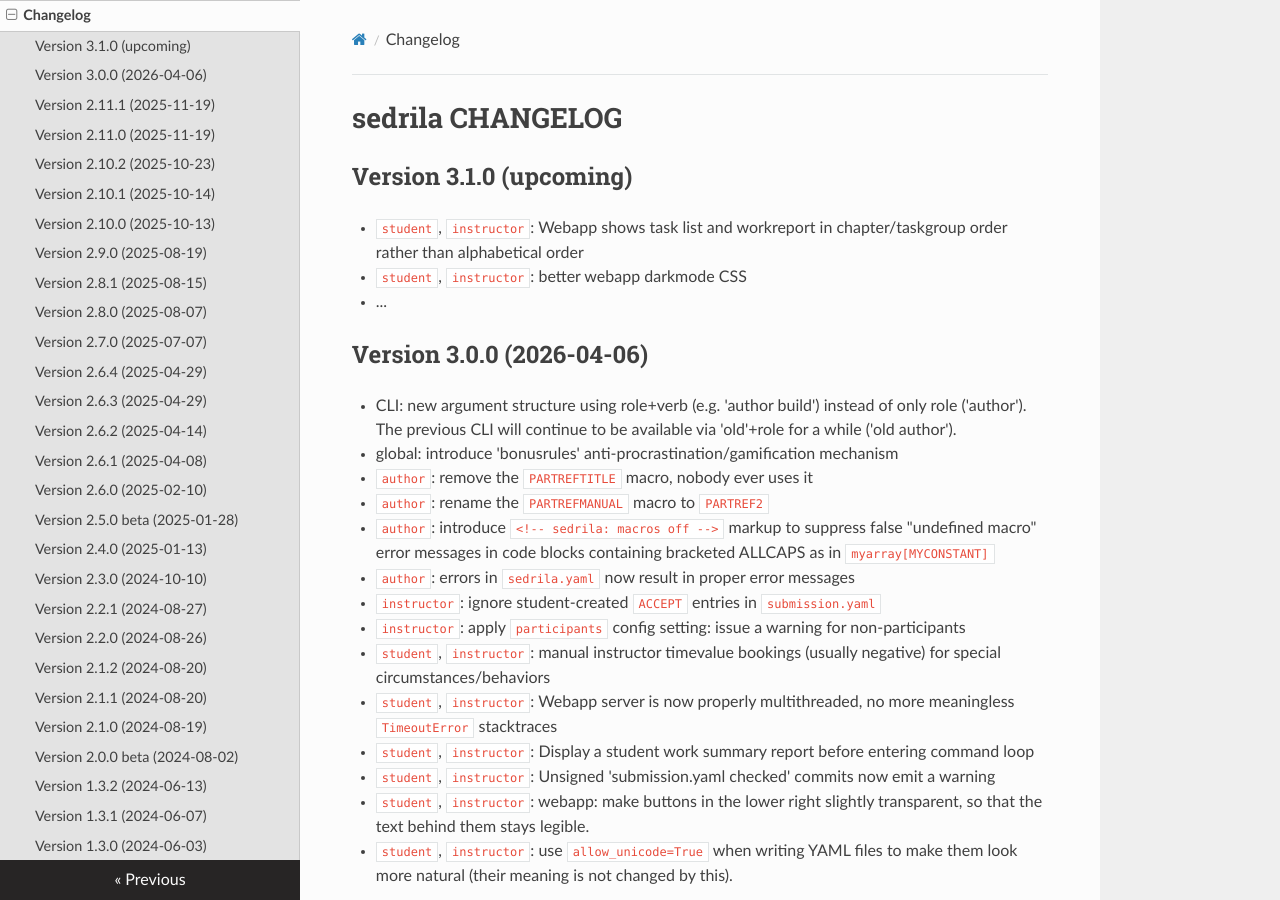
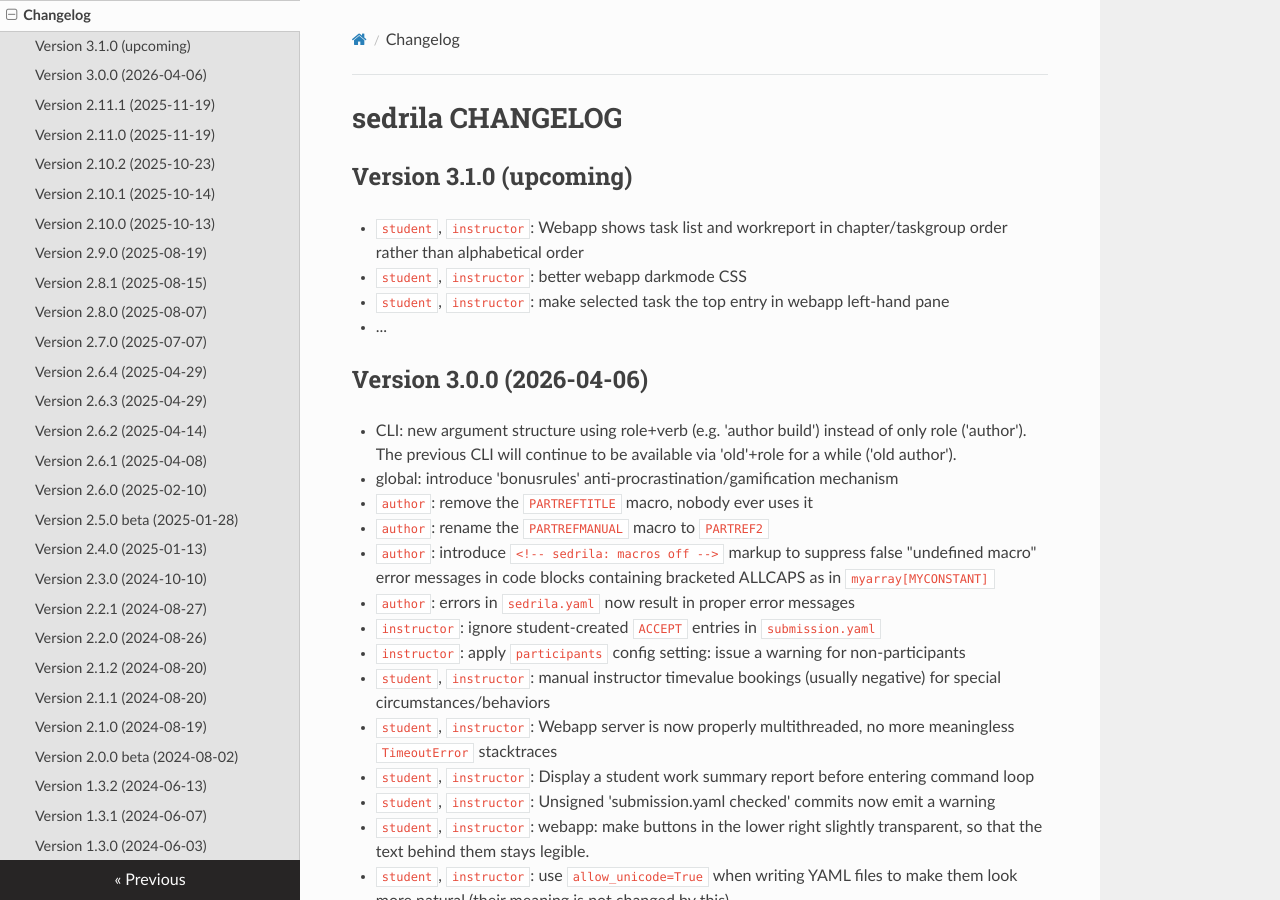
Before and after one commit to fubinf/sedrila, an MkDocs documentation site: the page built from docs/changelog.md, in a window 1280 px wide and 900 px high. Built offline with MkDocs 1.6.1, drawn with Linux system fonts in a browser that asks for light colours; nearby versions of some CDN libraries.

Commit message:
changelog.md: make selected task the top entry in left-hand pane

```diff
--- a/docs/changelog.md
+++ b/docs/changelog.md
@@ -4,6 +4,7 @@
 - `student`, `instructor`: Webapp shows task list and workreport in chapter/taskgroup order
   rather than alphabetical order
 - `student`, `instructor`: better webapp darkmode CSS
+- `student`, `instructor`: make selected task the top entry in webapp left-hand pane
 - ...
 
 
```
